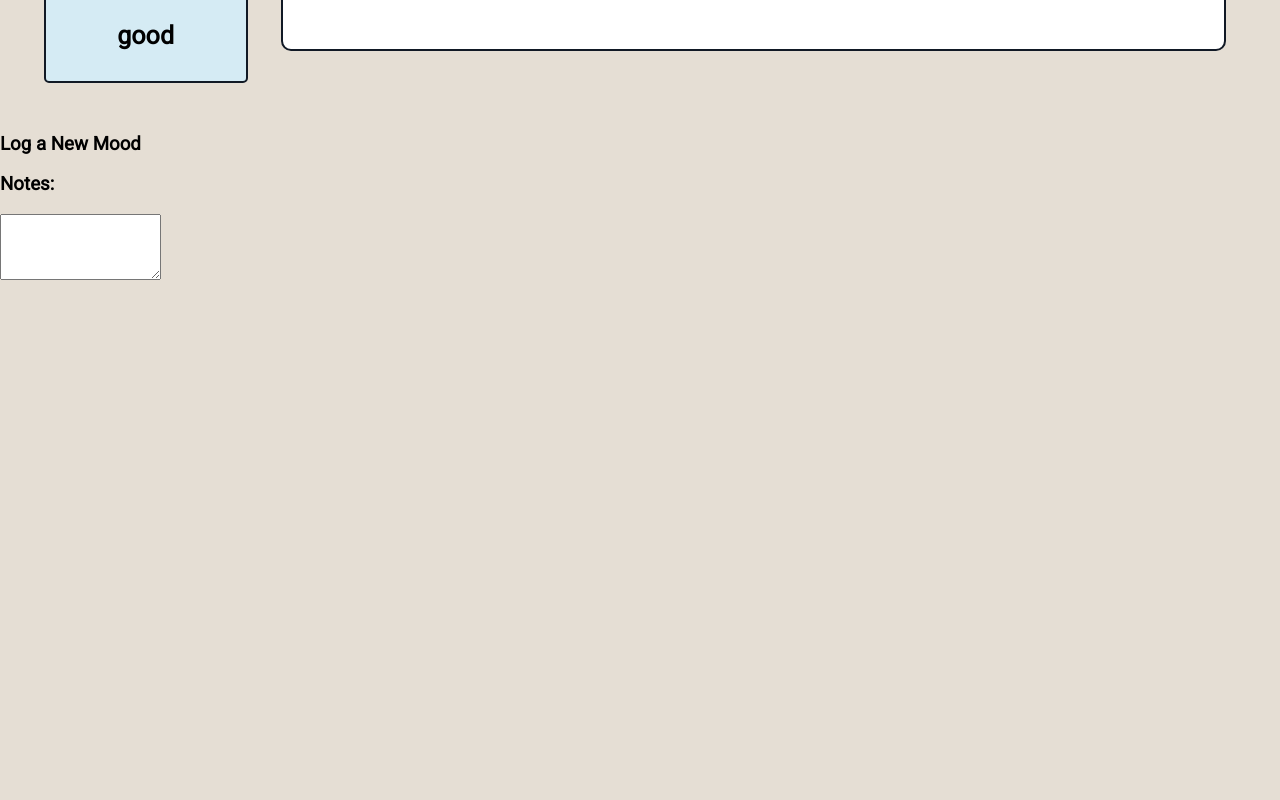
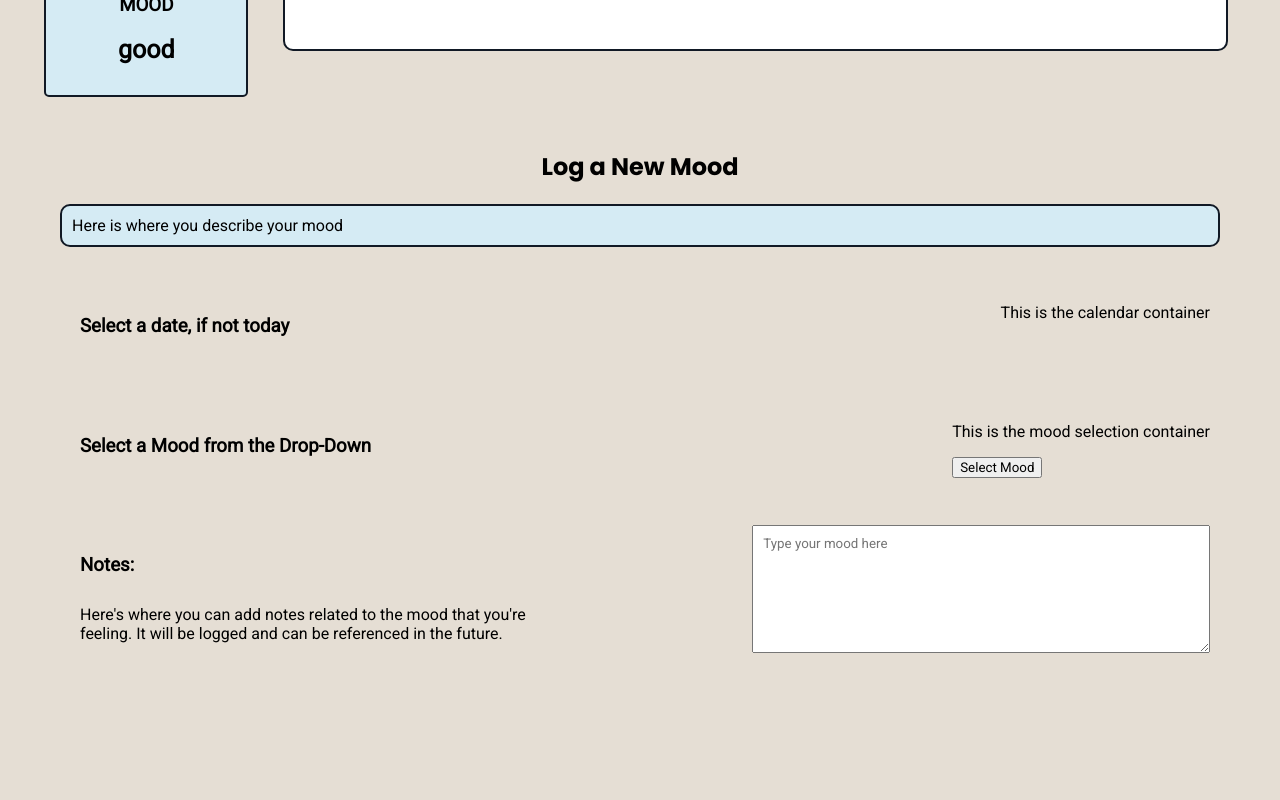
Before and after one commit to a-breezy/moodring, a React (Create React App) app in the folder client/: page / in a window 1280 px wide. Shown: the part 1380-2180 px from the top of the page. Built offline with nearby package versions, Linux system fonts and the light colour scheme; a web font is replaced by a local one.

Commit message:
created and styled log mood page

```diff
--- a/client/src/App.css
+++ b/client/src/App.css
@@ -5,6 +5,10 @@
 
 * {
 	font-family: Roboto, sans-serif;
+}
+
+h2 {
+	font-family: Poppins, sans-serif;
 }
 .App {
 	/* background-image: linear-gradient(rgb(229 222 212), white); */
@@ -138,11 +142,7 @@ footer a:hover {
 	padding: 20px;
 	margin: 20px;
 	flex-basis: 25vw;
-}
-
-.stats-desc-item h2 {
-	text-align: center;
-	font-family: Poppins, sans-serif;
+	text-align: left;
 }
 
 .mood-container {
@@ -173,6 +173,7 @@ footer a:hover {
 	background-color: rgb(213 235 244);
 	border: 2px solid rgb(17 25 37);
 	border-radius: 5px;
+	margin: 2px;
 	height: 150px;
 	width: 200px;
 }
@@ -196,6 +197,41 @@ footer a:hover {
 /* log mood */
 #log-mood-section {
 	min-height: 100vh;
+	margin: 0 10px;
+	padding: 0 20px;
+}
+
+#log-mood-section h2 {
+	text-align: center;
+}
+
+.log-mood-desc {
+	background-color: rgb(213 235 244);
+	border: 2px solid rgb(17 25 37);
+	border-radius: 10px;
+	padding: 10px;
+	margin: 0 30px;
+}
+
+.log-container {
+	display: flex;
+	justify-content: space-between;
+	align-items: stretch;
+	margin: 40px;
+}
+
+.log-container h3 {
+	padding: 10px;
+	text-align: start;
+}
+
+.notes-item p {
+	width: 70%;
+	margin: 10px;
+}
+.notes-item textarea {
+	width: 50%;
+	padding: 10px;
 }
 
 /* Mobile */
--- a/client/src/components/LogMood/index.js
+++ b/client/src/components/LogMood/index.js
@@ -1,19 +1,63 @@
-import React from "react";
+import React, { useState } from "react";
 
 // this component taks the user's data from oura and adds a mood and description to it
 function LogMood() {
+	const [dropDownOpen, setDropDownOpen] = useState(false);
+
+	let moods = [
+		"Ecstatic",
+		"Happy",
+		"Relaxed",
+		"Indifferent",
+		"Bored",
+		"Sad",
+		"Stressed",
+		"Anxious",
+		"Angry",
+	];
+
+	const handleOpen = () => {
+		setDropDownOpen(!dropDownOpen);
+	};
+
 	return (
 		<section id="log-mood-section">
-			<div className="log-mood-container">
-				<div className="mood-select">
-					<h3>Log a New Mood</h3>
-					{/* insert a drop down menu here */}
+			<h2>Log a New Mood</h2>
+			<p className="log-mood-desc">Here is where you describe your mood</p>
+			<form className="log-mood-container">
+				<div className="date-item log-container">
+					<h3>Select a date, if not today</h3>
+					<p>This is the calendar container</p>
 				</div>
-				<div className="notes">
-					<h3>Notes:</h3>
-					<textarea rows="4"></textarea>
+				<div className="mood-select-item log-container">
+					<h3>Select a Mood from the Drop-Down</h3>
+					<div>
+						<p>This is the mood selection container</p>
+						<button onClick={handleOpen}>Select Mood</button>
+						{dropDownOpen ? (
+							<ul className="mood-dropdown">
+								{moods.map((mood) => {
+									return (
+										<li className="mood-dropdown-item" key={mood}>
+											<button>{mood}</button>
+										</li>
+									);
+								})}
+							</ul>
+						) : null}
+					</div>
 				</div>
-			</div>
+				<div className="notes-item log-container">
+					<div>
+						<h3>Notes:</h3>
+						<p>
+							Here's where you can add notes related to the mood that you're
+							feeling. It will be logged and can be referenced in the future.
+						</p>
+					</div>
+					<textarea rows="4" placeholder="Type your mood here"></textarea>
+				</div>
+			</form>
 		</section>
 	);
 }
```
